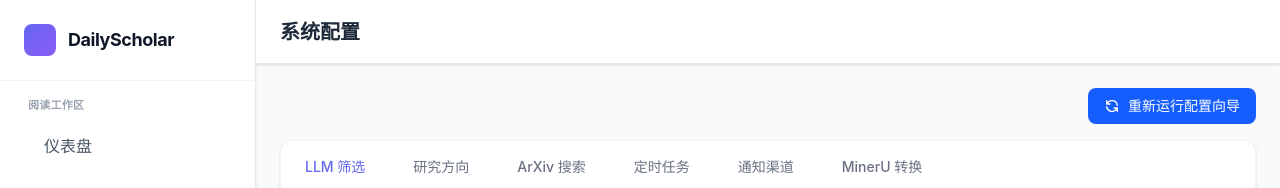
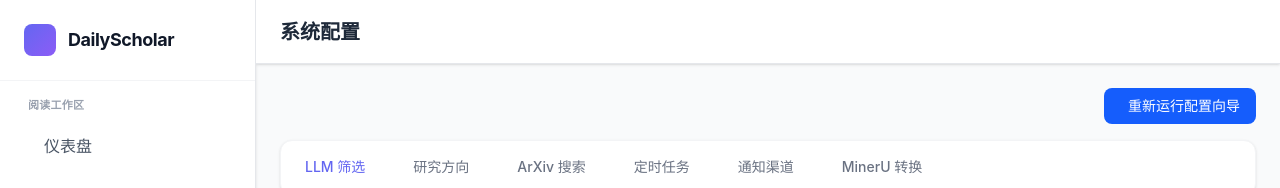
Before and after one commit to ShilongHong/DailyScholar, a Vue app in the folder frontend/: page /config in a window 1280 px wide. Shown: the top 188 px of the page. Built offline with nearby package versions, Linux system fonts and the light colour scheme; no server answers.

Commit message:
fix: 配置页按钮图标替换为Phosphor保持风格一致

```diff
--- a/frontend/src/views/ConfigView.vue
+++ b/frontend/src/views/ConfigView.vue
@@ -6,9 +6,7 @@
         @click="$emit('open-wizard')"
         class="px-4 py-2 bg-blue-600 text-white rounded-lg hover:bg-blue-700 flex items-center gap-2 text-sm"
       >
-        <svg class="w-4 h-4" fill="none" stroke="currentColor" viewBox="0 0 24 24">
-          <path stroke-linecap="round" stroke-linejoin="round" stroke-width="2" d="M4 4v5h.582m15.356 2A8.001 8.001 0 004.582 9m0 0H9m11 11v-5h-.581m0 0a8.003 8.003 0 01-15.357-2m15.357 2H15"></path>
-        </svg>
+        <i class="ph ph-arrows-clockwise"></i>
         重新运行配置向导
       </button>
     </div>
```
